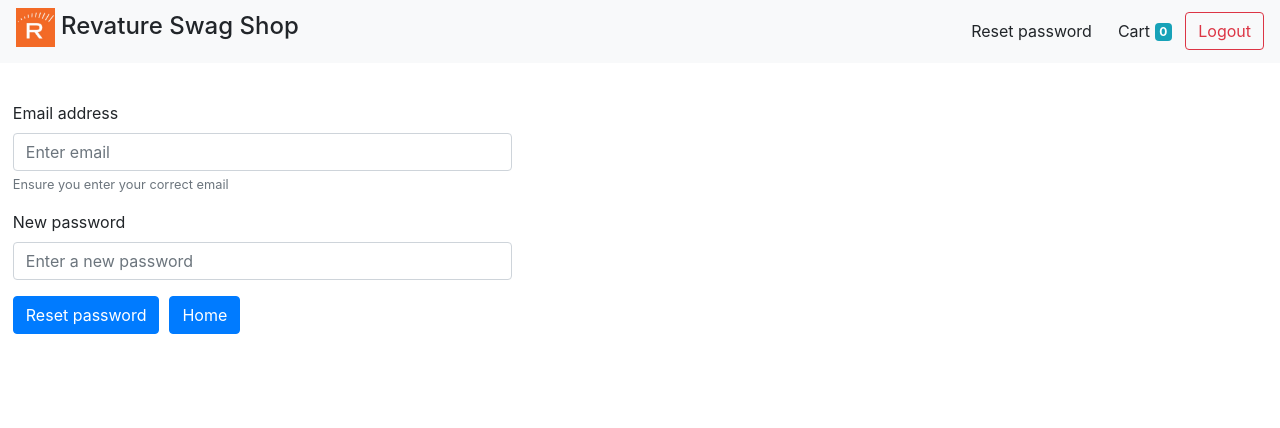
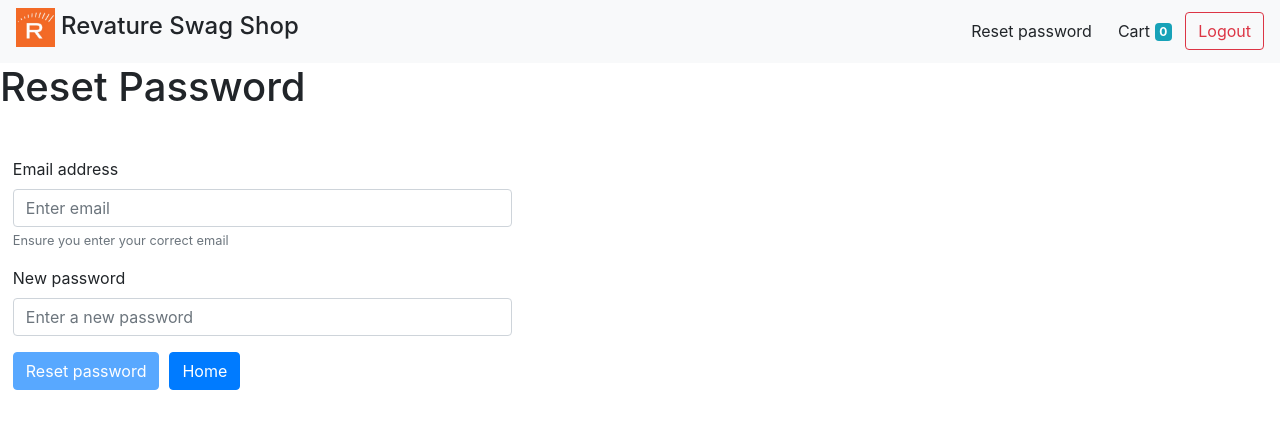
Before and after one commit to ECommerceAppTeamB/P3UI-TeamB, an Angular app in the folder ECommerce.UI/: page /reset in a window 1280 px wide. Shown: the top 428 px of the page. Built offline with nearby package versions, Linux system fonts and the light colour scheme.

Commit message:
added form validation to reset-password page

```diff
--- a/ECommerce.UI/src/app/components/reset-password/reset-password.component.html
+++ b/ECommerce.UI/src/app/components/reset-password/reset-password.component.html
@@ -1,14 +1,24 @@
 <app-navbar></app-navbar>
+<h1>Reset Password</h1>
+<div id="box" [hidden]="formSuccess">
     <form id="reset-form" [formGroup]="resetForm">
         <div class="form-group">
             <label for="exampleInputEmail2">Email address</label>
-        <input type="email" class="form-control" formControlName="email" id="exampleInputEmail2" aria-describedby="emailHelp" placeholder="Enter email">
+            <input type="email" class="form-control" formControlName="email" id="exampleInputEmail2" aria-describedby="emailHelp" placeholder="Enter email" required>
             <small id="emailHelp" class="form-text text-muted">Ensure you enter your correct email</small>
         </div>
         <div class="form-group">
             <label for="exampleInputPassword2">New password</label>
-        <input type="password" class="form-control" formControlName="password" id="exampleInputPassword2" placeholder="Enter a new password">
+            <input type="password" class="form-control" formControlName="password" id="exampleInputPassword2" placeholder="Enter a new password" required>
         </div>
-    <button class="btn btn-primary" (click)="onSubmit()">Reset password</button>
+        <button class="btn btn-primary" (click)="onSubmit()" [disabled]="!resetForm.valid">Reset password</button>
         <button class="btn btn-primary" [routerLink]="['/home']">Home</button>
     </form>
+</div>
+<br>
+<div id="box" [hidden]="!formSuccess">
+    <form>
+        <p>Password changed successfully</p>
+        <button class="btn btn-primary" [routerLink]="['/home']">Home</button>
+    </form>
+</div>
--- a/ECommerce.UI/src/app/components/reset-password/reset-password.component.ts
+++ b/ECommerce.UI/src/app/components/reset-password/reset-password.component.ts
@@ -12,6 +12,7 @@ export class ResetPasswordComponent implements OnInit {
     email: new UntypedFormControl(''),
     password: new UntypedFormControl('')
   });
+  formSuccess:boolean = false;
 
   constructor(private auth: AuthService) { }
 
@@ -21,7 +22,7 @@ export class ResetPasswordComponent implements OnInit {
   onSubmit(): void {
     this.auth.resetPassword(this.resetForm.get('email')?.value, this.resetForm.get('password')?.value).subscribe(
       () => {
-        console.log('password changed successfully');
+        this.formSuccess = true;
       },
       (err) => console.log(err)
     );
```
Lines whose indentation alone changed are shown as unchanged.
